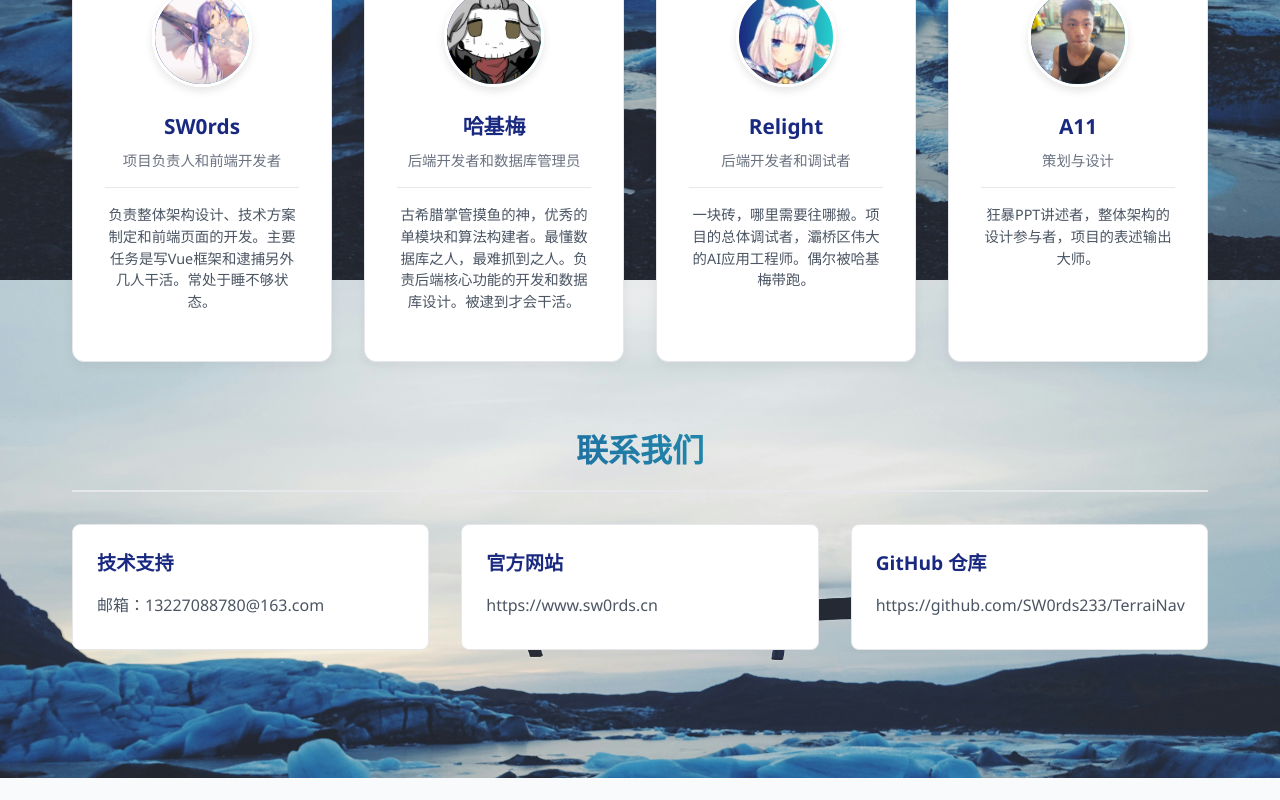
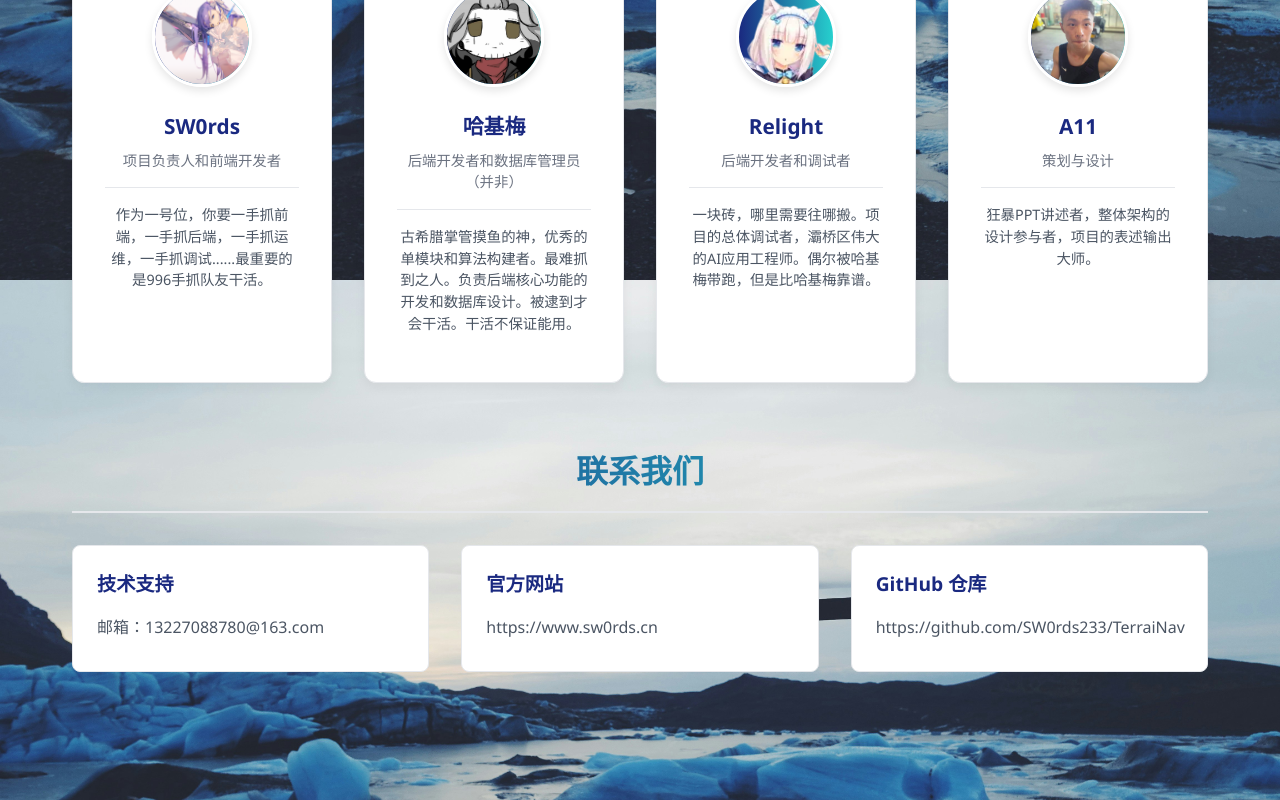
Before and after one commit to SW0rds233/TerraiNav, a Vue app in the folder frontend/: page /about in a window 1280 px wide. Shown: the part 2120-2920 px from the top of the page. Before the commit the page ends 2898 px from the top, so only its background shows below. Built offline with nearby package versions, Linux system fonts and the light colour scheme.

Commit message:
更新版本号

```diff
--- a/frontend/src/components/dashboard/Settings.vue
+++ b/frontend/src/components/dashboard/Settings.vue
@@ -106,7 +106,7 @@
           <h3>系统信息</h3>
           <div class="setting-item">
             <label>系统版本</label>
-            <div class="system-info">v1.0.0</div>
+            <div class="system-info">v1.2.0</div>
           </div>
 
           <div class="setting-item">
--- a/frontend/src/views/AboutView.vue
+++ b/frontend/src/views/AboutView.vue
@@ -88,7 +88,7 @@
             <h3>SW0rds</h3>
             <p>项目负责人和前端开发者</p>
             <p class="member-desc">
-              负责整体架构设计、技术方案制定和前端页面的开发。主要任务是写Vue框架和逮捕另外几人干活。常处于睡不够状态。
+              作为一号位，你要一手抓前端，一手抓后端，一手抓运维，一手抓调试......最重要的是996手抓队友干活。
             </p>
           </div>
 
@@ -97,9 +97,9 @@
               <img src="/pictures/hachi_mei.jpg" alt="哈基梅" class="avatar-image" />
             </div>
             <h3>哈基梅</h3>
-            <p>后端开发者和数据库管理员</p>
+            <p>后端开发者和数据库管理员（并非）</p>
             <p class="member-desc">
-              古希腊掌管摸鱼的神，优秀的单模块和算法构建者。最懂数据库之人，最难抓到之人。负责后端核心功能的开发和数据库设计。被逮到才会干活。
+              古希腊掌管摸鱼的神，优秀的单模块和算法构建者。最难抓到之人。负责后端核心功能的开发和数据库设计。被逮到才会干活。干活不保证能用。
             </p>
           </div>
 
@@ -110,7 +110,7 @@
             <h3>Relight</h3>
             <p>后端开发者和调试者</p>
             <p class="member-desc">
-              一块砖，哪里需要往哪搬。项目的总体调试者，灞桥区伟大的AI应用工程师。偶尔被哈基梅带跑。
+              一块砖，哪里需要往哪搬。项目的总体调试者，灞桥区伟大的AI应用工程师。偶尔被哈基梅带跑，但是比哈基梅靠谱。
             </p>
           </div>
 
```
